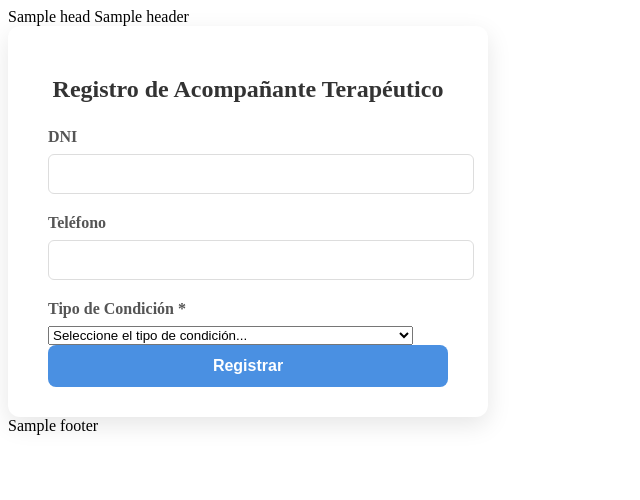
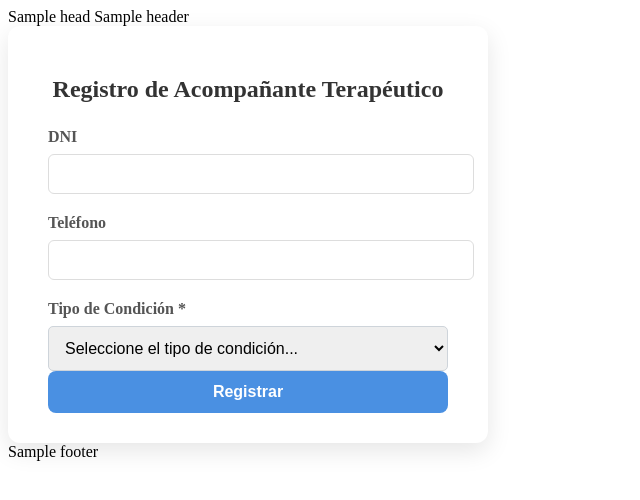
Before and after one commit to Lichando/acompa-arte, a PHP site: template app/views/registro/acompanante.php in a window 1280 px wide. Shown: the top 500 px of the page, without its empty margins (0-640 px from the left). Run offline with PHP 8.4, Linux system fonts and the light colour scheme; the template is opened without the code that fills it: most values are stand-ins (such as "Sample title", 1, 10 or a date in 2020).

```diff
--- a/app/controllers/RegistroController.php
+++ b/app/controllers/RegistroController.php
@@ -30,7 +30,7 @@ class RegistroController extends Controller
                 'email' => trim($_POST['email'] ?? ''),
                 'tipo' => strtolower(trim($_POST['tipo'] ?? '')),
                 'sector' => strtolower(trim($_POST['sector'] ?? '')),
-                'activa' => 1,
+                'activo' => 1,
                 'usuario_id' => $_SESSION['usuario_id'],
                 'rol' => 4
             ];
--- a/app/models/InstitucionModel.php
+++ b/app/models/InstitucionModel.php
@@ -256,7 +256,7 @@ class InstitucionModel extends Model
      */
     public static function obtenerInstituciones()
     {
-        $sql = "SELECT * FROM instituciones WHERE activa = 1 ORDER BY nombre";
+        $sql = "SELECT * FROM instituciones WHERE activo = 1 ORDER BY nombre";
         return DataBase::query($sql);
     }
 
--- a/app/views/registro/acompanante.php
+++ b/app/views/registro/acompanante.php
@@ -37,6 +37,15 @@
             border-radius: 6px;
             font-size: 16px;
             transition: border-color 0.3s ease;
+        }
+
+        select {
+            width: 100%;
+            padding: 0.75rem;
+            border: 1px solid #ced4da;
+            border-radius: 5px;
+            font-size: 1rem;
+            transition: border-color 0.3s;
         }
 
         form input[type="text"]:focus,
```
Also changed, not shown: app/models/AcompananteModel.php (+8 -2 lines), app/models/PacienteModel.php (+8 -2 lines).
